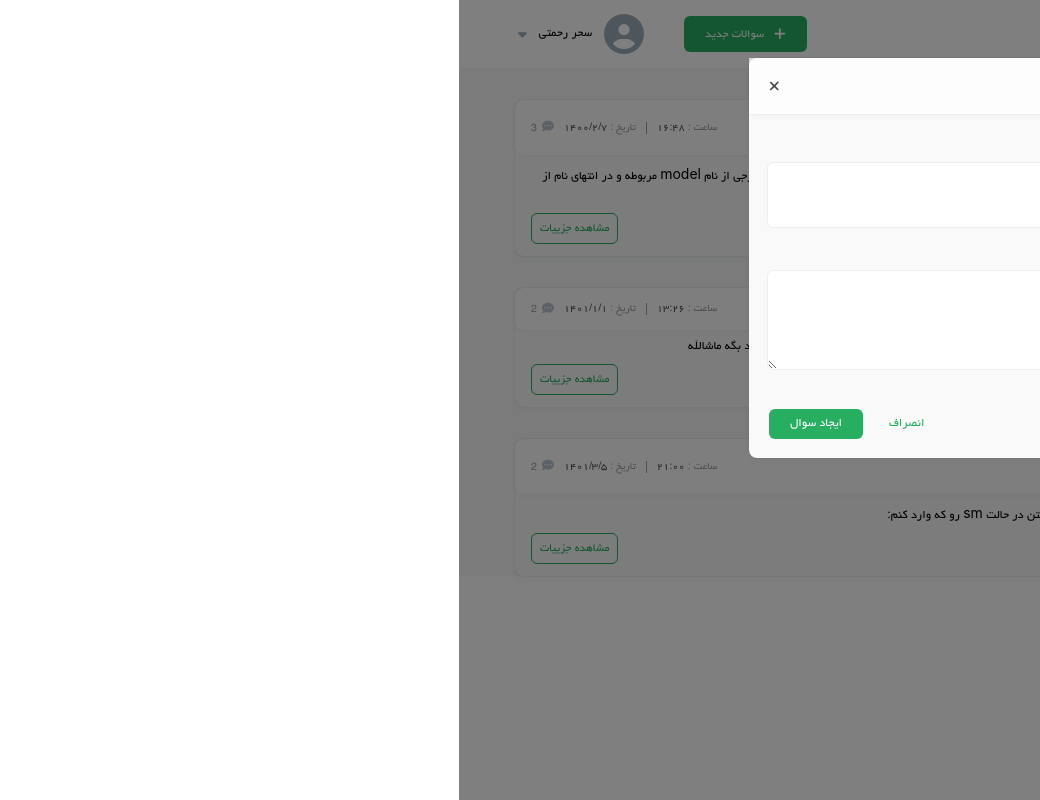
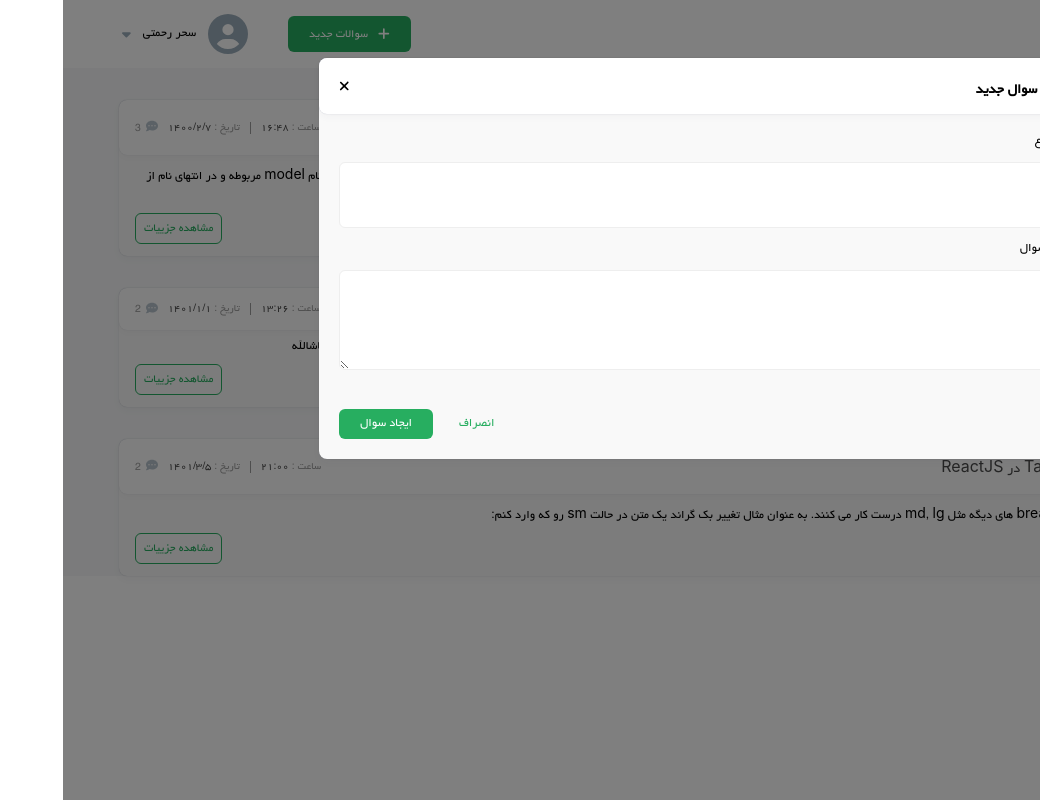
Before and after one commit to saharrahmati/karname, a React (Create React App) app: page / in a window 1280 px wide. Both pictures are taken after a click on the button "سوالات جدید". Shown: the whole page, without its empty margins (240-1280 px from the left). Built offline with nearby package versions, Linux system fonts and the light colour scheme; data requests are answered from the project's data file.

Commit message:
fiexd add question style

```diff
--- a/src/components/Questions/AddQuestion/index.module.css
+++ b/src/components/Questions/AddQuestion/index.module.css
@@ -1,8 +1,7 @@
 .AddQuestion {
     position: absolute;
     margin:auto;
-    width: 700px;
-    height: 400px;
+    width: 60%;
     right: 0;
     left: 0;
     top: 10%;
@@ -17,9 +16,9 @@
     align-items: center;
     background: white;
     justify-content: space-between;
-    opacity: 0.7;
     box-shadow: 0px 3px 8px -1px rgba(50, 50, 71, 0.05), 0px 0px 1px rgba(12, 26, 75, 0.24);
     padding: 0 20px;
+    border-radius: 8px;
 }
 .Title h2 {
    font-size: 16px;
@@ -56,6 +55,7 @@
 }
 .BtnGroup {
     text-align: left;
+    padding-bottom: 20px;
 }
 .CancelBtn {
     border: 0 ;
```
